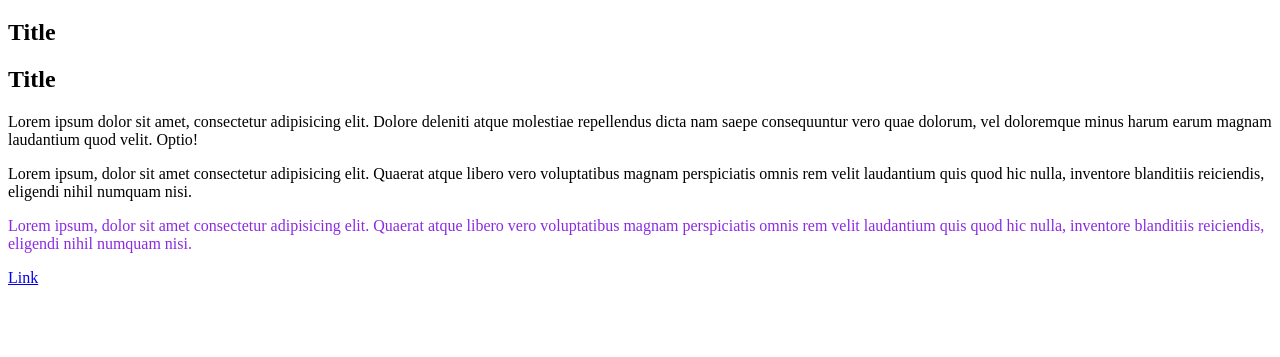
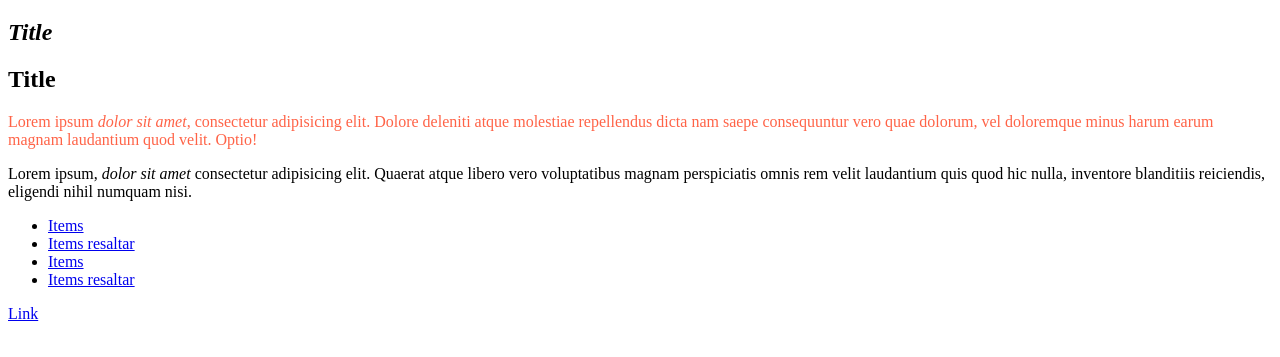
Before and after one commit to jimmygg/cetav-2020-css, a plain HTML site: page index.html in a window 1280 px wide. Shown: the part 61-418 px from the top of the page. Drawn offline with Linux system fonts and the light colour scheme.

Commit message:
tipos de selectores

```diff
--- a/css/styles.css
+++ b/css/styles.css
@@ -1,8 +1,58 @@
-p {
-	color: tomato; /* Declaracion */
-	font-size: 12px; /* Declaracion */
+/* Selector universal */
+/* * {
+	color: turquoise;
+} */
+
+/* Selector Etiqueta */
+
+/* p {
+	color: tomato;
+}
+
+h1 {
+	color: blue;
 }
 
 h2 {
-	color: #caca;
+	color: green;
+} */
+/* em {
+	color: tomato;
+} */
+
+/* Selector Decendiente */
+/* p em {
+	color: tomato;
+} */
+
+/* Selector Clase */
+/* .resaltar {
+	color: tomato;
+} */
+
+/* Selector id */
+/* #lista {
+	font-size: 20px;
+} */
+
+/* Selector Multiple, combinacion */
+/* h1,
+h2,
+#id,
+.clase,
+div p {
+	color: red;
+} */
+
+/* Especifico */
+p.resaltar {
+	color: tomato;
 }
+
+p .resaltar {
+	color: tomato;
+}
+
+p em.resaltar {
+	color: tomato;
+}
--- a/index.html
+++ b/index.html
@@ -6,13 +6,15 @@
 		<meta name="keywords" content="Palabra, Palabra" />
 		<meta charset="utf-8" />
 
-		<!-- <link rel="stylesheet" type="text/css" href="css/styles.css" /> -->
-<!--
+		<link rel="stylesheet" type="text/css" href="css/styles.css" />
+
+
 		<style>
-			p{
+			/* p{
 				color: blue;
-			}
-		</style> -->
+			} */
+
+		</style>
 
 		<title>WEB 2020</title>
 
@@ -20,12 +22,27 @@
 	<body>
 		<h1>CSS</h1>
 
-		<h2>Title</h2>
+		<h2><em>Title</em></h2>
 		<h2>Title</h2>
 
-		<p>Lorem ipsum dolor sit amet, consectetur adipisicing elit. Dolore deleniti atque molestiae repellendus dicta nam saepe consequuntur vero quae dolorum, vel doloremque minus harum earum magnam laudantium quod velit. Optio!</p>
-		<p>Lorem ipsum, dolor sit amet consectetur adipisicing elit. Quaerat atque libero vero voluptatibus magnam perspiciatis omnis rem velit laudantium quis quod hic nulla, inventore blanditiis reiciendis, eligendi nihil numquam nisi.</p>
-		<p style="color:blueviolet;" >Lorem ipsum, dolor sit amet consectetur adipisicing elit. Quaerat atque libero vero voluptatibus magnam perspiciatis omnis rem velit laudantium quis quod hic nulla, inventore blanditiis reiciendis, eligendi nihil numquam nisi.</p>
+		<p class="resaltar">Lorem ipsum <em>dolor sit amet</em>, <span>consectetur adipisicing elit.</span> Dolore deleniti atque molestiae repellendus dicta nam saepe consequuntur vero quae dolorum, vel doloremque minus harum earum magnam laudantium quod velit. Optio!</p>
+		<p >Lorem ipsum, <em>dolor sit amet</em> consectetur adipisicing elit. Quaerat atque libero vero voluptatibus magnam perspiciatis omnis rem velit laudantium quis quod hic nulla, inventore blanditiis reiciendis, eligendi nihil numquam nisi.</p>
+		<!-- <p style="color:blueviolet;" >Lorem ipsum, dolor sit amet consectetur adipisicing elit. Quaerat atque libero vero voluptatibus magnam perspiciatis omnis rem velit laudantium quis quod hic nulla, inventore blanditiis reiciendis, eligendi nihil numquam nisi.</p> -->
+
+		<ul id="lista">
+			<li>
+				<a href="/">Items </a>
+			</li>
+			<li>
+				<a href="/" class="resaltar">Items resaltar</a>
+			</li>
+			<li>
+				<a href="/">Items </a>
+			</li>
+			<li>
+				<a href="/" class="resaltar">Items resaltar </a>
+			</li>
+		</ul>
 
 		<a href="/">Link</a>
 
```
